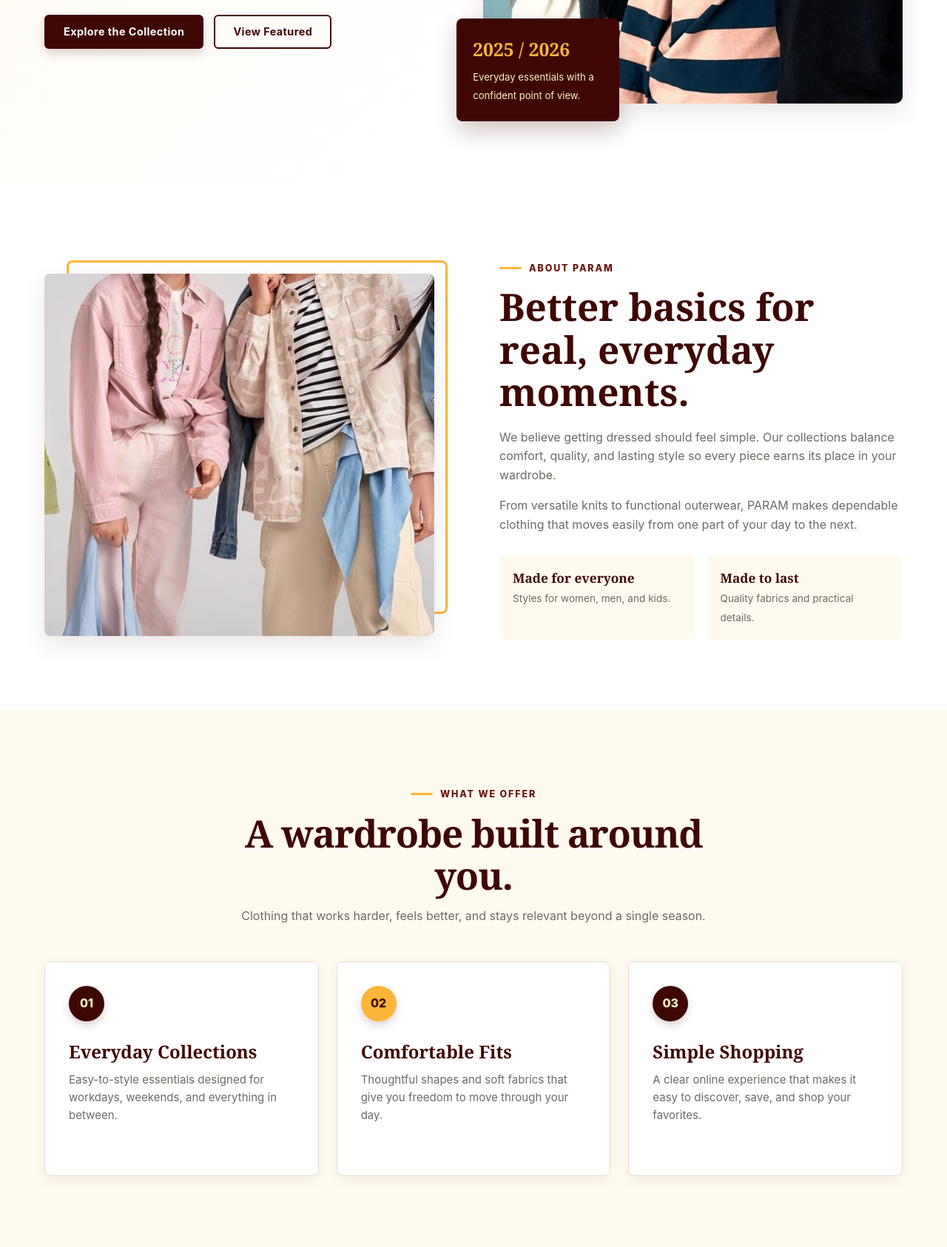
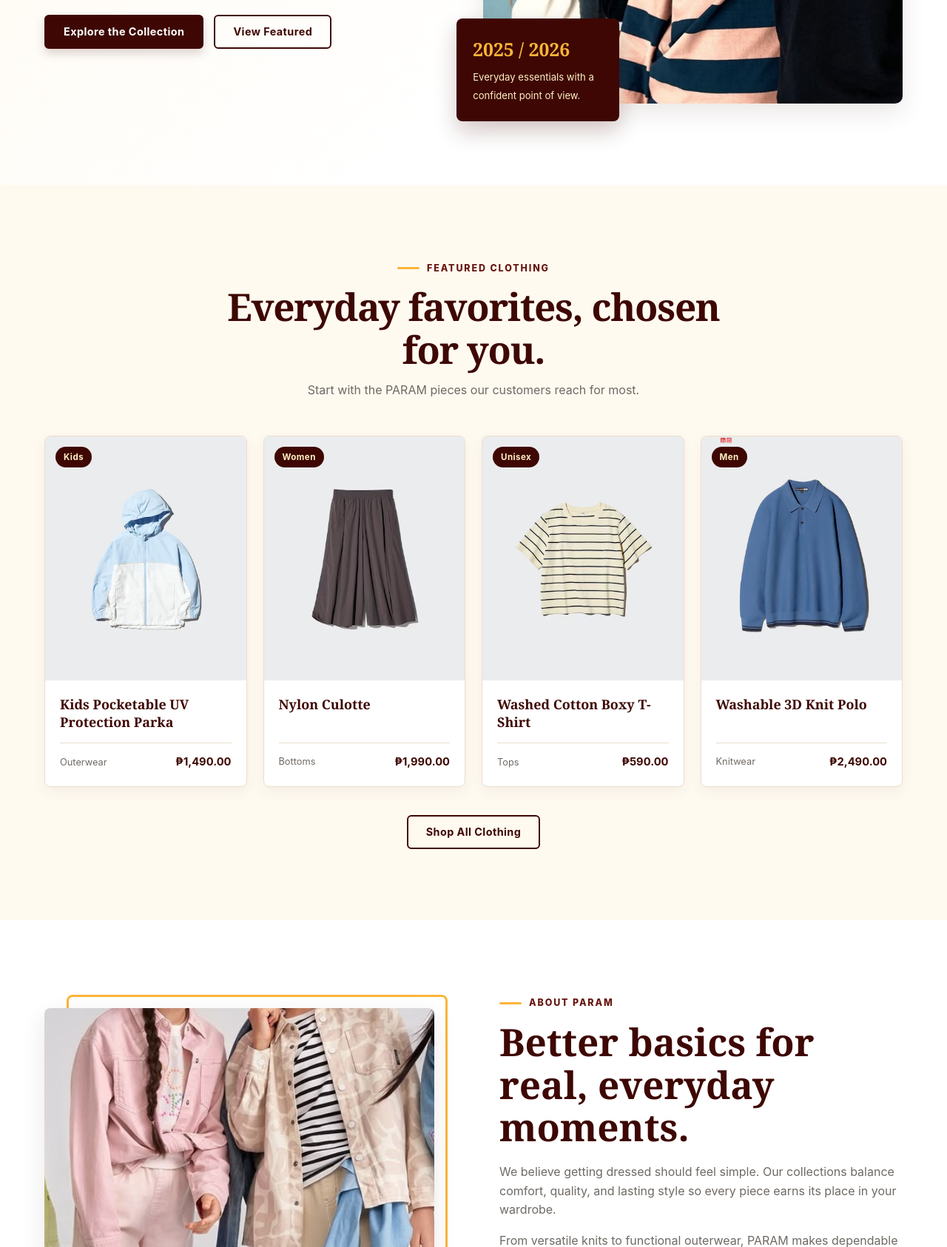
Before and after one commit to CarylMarcelo/Param, a PHP site: page /landing.php in a window 1280 px wide. Shown: the part 555-2241 px from the top of the page at 74% size. Run offline with PHP 8.4, Linux system fonts and the light colour scheme.

Commit message:
Merged Feature part to the landing page

```diff
--- a/my-php-app/public/Store/includes/header.php
+++ b/my-php-app/public/Store/includes/header.php
@@ -4,7 +4,7 @@
     </div>
     <nav class="nav-links">
         <a href="../landing.php" title="Back to PARAM landing page">&larr; Main Site</a>
-        <a href="index.php" <?php if(basename($_SERVER['PHP_SELF']) == 'index.php') echo 'class="active-link"'; ?>>Featured</a>
+        <a href="../landing.php#featured">Featured</a>
         <a href="shop.php" <?php if(basename($_SERVER['PHP_SELF']) == 'shop.php') echo 'class="active-link"'; ?>>Shop</a>
         <a href="AboutUs.php" <?php if(basename($_SERVER['PHP_SELF']) == 'AboutUs.php') echo 'class="active-link"'; ?>>About Us</a>
         <a href="ContactUs.php" <?php if(basename($_SERVER['PHP_SELF']) == 'ContactUs.php') echo 'class="active-link"'; ?>>Contact Us</a>
--- a/my-php-app/public/landing.css
+++ b/my-php-app/public/landing.css
@@ -303,6 +303,99 @@ h1 span {
     color: var(--muted);
 }
 
+.featured-section {
+    background: var(--soft-cream);
+}
+
+.featured-grid {
+    display: grid;
+    grid-template-columns: repeat(4, 1fr);
+    gap: 22px;
+}
+
+.featured-card {
+    overflow: hidden;
+    color: var(--ink);
+    background: var(--white);
+    border: 1px solid var(--line);
+    border-radius: 8px;
+    text-decoration: none;
+    box-shadow: 0 6px 18px rgba(62, 7, 3, 0.06);
+    transition: border-color 200ms ease, box-shadow 200ms ease;
+}
+
+.featured-card:hover {
+    border-color: var(--maroon);
+    box-shadow: var(--shadow);
+}
+
+.featured-image-wrap {
+    position: relative;
+    height: 330px;
+    overflow: hidden;
+    background: #f4eee7;
+}
+
+.featured-image-wrap img {
+    width: 100%;
+    height: 100%;
+    object-fit: cover;
+    transition: transform 300ms ease;
+}
+
+.featured-card:hover .featured-image-wrap img {
+    transform: scale(1.025);
+}
+
+.featured-tag {
+    position: absolute;
+    top: 14px;
+    left: 14px;
+    padding: 5px 11px;
+    color: var(--cream);
+    background: var(--maroon);
+    border-radius: 20px;
+    font-size: 0.72rem;
+    font-weight: 700;
+    letter-spacing: 0.04em;
+}
+
+.featured-details {
+    padding: 20px;
+}
+
+.featured-details h3 {
+    min-height: 48px;
+    margin-bottom: 16px;
+    font-size: 1.12rem;
+    line-height: 1.35;
+}
+
+.featured-meta {
+    display: flex;
+    align-items: center;
+    justify-content: space-between;
+    gap: 12px;
+    padding-top: 14px;
+    border-top: 1px solid var(--line);
+}
+
+.featured-meta span {
+    color: var(--muted);
+    font-size: 0.8rem;
+}
+
+.featured-meta strong {
+    color: var(--maroon);
+    font-size: 0.92rem;
+}
+
+.featured-action {
+    display: flex;
+    justify-content: center;
+    margin-top: 38px;
+}
+
 .about-grid {
     display: grid;
     grid-template-columns: 1fr 1fr;
@@ -601,6 +694,7 @@ h1 span {
     html { scroll-behavior: auto; }
     .reveal { opacity: 1; transform: none; transition: none; }
     .button, .button-outline, .service-card { transition: none; }
+    .featured-card, .featured-image-wrap img { transition: none; }
 }
 
 @media (max-width: 900px) {
@@ -636,6 +730,7 @@ h1 span {
     .hero-visual { min-height: 500px; }
     .hero-image { left: 22px; width: calc(100% - 22px); }
     .about-grid, .value-grid { gap: 46px; }
+    .featured-grid { grid-template-columns: 1fr 1fr; }
     .card-grid { grid-template-columns: 1fr 1fr; }
     .service-card:last-child { grid-column: 1 / -1; }
     .cta-inner { align-items: flex-start; flex-direction: column; }
@@ -654,6 +749,8 @@ h1 span {
     .hero-visual { min-height: 410px; }
     .hero-image { inset: 0 0 26px 14px; width: calc(100% - 14px); height: calc(100% - 26px); }
     .hero-note { width: 184px; padding: 17px; }
+    .featured-grid { grid-template-columns: 1fr; }
+    .featured-image-wrap { height: 420px; }
     .about-photo img { height: 390px; }
     .about-points, .card-grid { grid-template-columns: 1fr; }
     .service-card:last-child { grid-column: auto; }
--- a/my-php-app/public/landing.php
+++ b/my-php-app/public/landing.php
@@ -36,7 +36,7 @@
                     <p>PARAM brings together comfortable fabrics, thoughtful details, and timeless silhouettes for women, men, and kids.</p>
                     <div class="hero-actions">
                         <a class="button" href="Store/shop.php">Explore the Collection</a>
-                        <a class="button-outline" href="Store/index.php">View Featured</a>
+                        <a class="button-outline" href="#featured">View Featured</a>
                     </div>
                 </div>
 
@@ -46,6 +46,78 @@
                         <strong>2025 / 2026</strong>
                         <span>Everyday essentials with a confident point of view.</span>
                     </div>
+                </div>
+            </div>
+        </section>
+
+        <section class="section featured-section" id="featured">
+            <div class="container">
+                <div class="section-heading center reveal">
+                    <span class="eyebrow">Featured clothing</span>
+                    <h2>Everyday favorites, chosen for you.</h2>
+                    <p>Start with the PARAM pieces our customers reach for most.</p>
+                </div>
+
+                <div class="featured-grid">
+                    <a class="featured-card reveal" href="Store/shop.php" aria-label="Shop Kids Pocketable UV Protection Parka">
+                        <div class="featured-image-wrap">
+                            <img src="Store/images/prod1.avif" alt="Kids Pocketable UV Protection Parka">
+                            <span class="featured-tag">Kids</span>
+                        </div>
+                        <div class="featured-details">
+                            <h3>Kids Pocketable UV Protection Parka</h3>
+                            <div class="featured-meta">
+                                <span>Outerwear</span>
+                                <strong>&#8369;1,490.00</strong>
+                            </div>
+                        </div>
+                    </a>
+
+                    <a class="featured-card reveal" href="Store/shop.php" aria-label="Shop Nylon Culotte">
+                        <div class="featured-image-wrap">
+                            <img src="Store/images/prod2.avif" alt="Nylon Culotte">
+                            <span class="featured-tag">Women</span>
+                        </div>
+                        <div class="featured-details">
+                            <h3>Nylon Culotte</h3>
+                            <div class="featured-meta">
+                                <span>Bottoms</span>
+                                <strong>&#8369;1,990.00</strong>
+                            </div>
+                        </div>
+                    </a>
+
+                    <a class="featured-card reveal" href="Store/shop.php" aria-label="Shop Washed Cotton Boxy T-Shirt">
+                        <div class="featured-image-wrap">
+                            <img src="Store/images/prod3.avif" alt="Washed Cotton Boxy T-Shirt">
+                            <span class="featured-tag">Unisex</span>
+                        </div>
+                        <div class="featured-details">
+                            <h3>Washed Cotton Boxy T-Shirt</h3>
+                            <div class="featured-meta">
+                                <span>Tops</span>
+                                <strong>&#8369;590.00</strong>
+                            </div>
+                        </div>
+                    </a>
+
+                    <a class="featured-card reveal" href="Store/shop.php" aria-label="Shop Washable 3D Knit Polo">
+                        <div class="featured-image-wrap">
+                            <img src="Store/images/prod4.avif" alt="Washable 3D Knit Polo">
+                            <span class="featured-tag">Men</span>
+                        </div>
+                        <div class="featured-details">
+                            <h3>Washable 3D Knit Polo</h3>
+                            <div class="featured-meta">
+                                <span>Knitwear</span>
+                                <strong>&#8369;2,490.00</strong>
+                            </div>
+                        </div>
+                    </a>
+                </div>
+
+                <div class="featured-action reveal">
+                    <a class="button-outline" href="Store/shop.php">Shop All Clothing</a>
                 </div>
             </div>
         </section>
@@ -157,7 +229,7 @@
 
                 <div class="footer-column">
                     <h3>Explore</h3>
-                    <a href="Store/index.php">Featured</a>
+                    <a href="#featured">Featured</a>
                     <a href="Store/shop.php">Shop</a>
                     <a href="Store/AboutUs.php">About Us</a>
                     <a href="Store/ContactUs.php">Contact Us</a>
```
